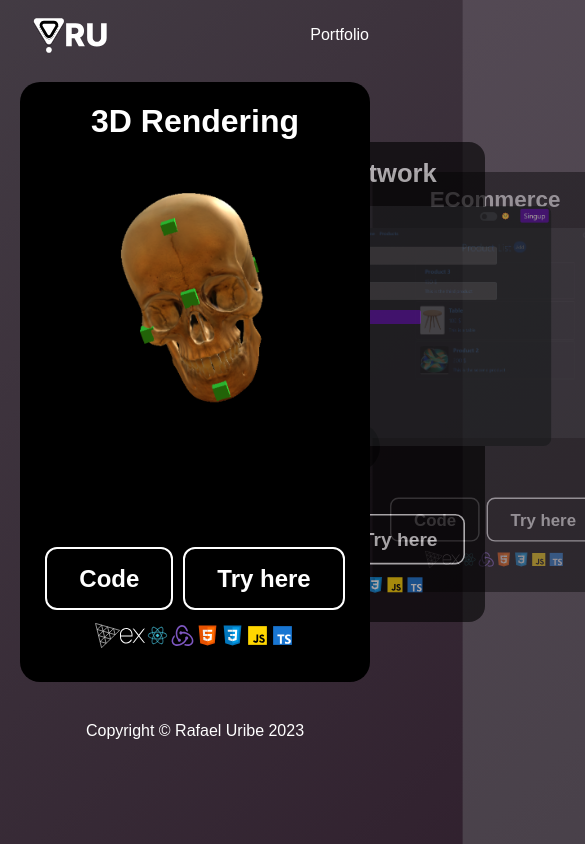
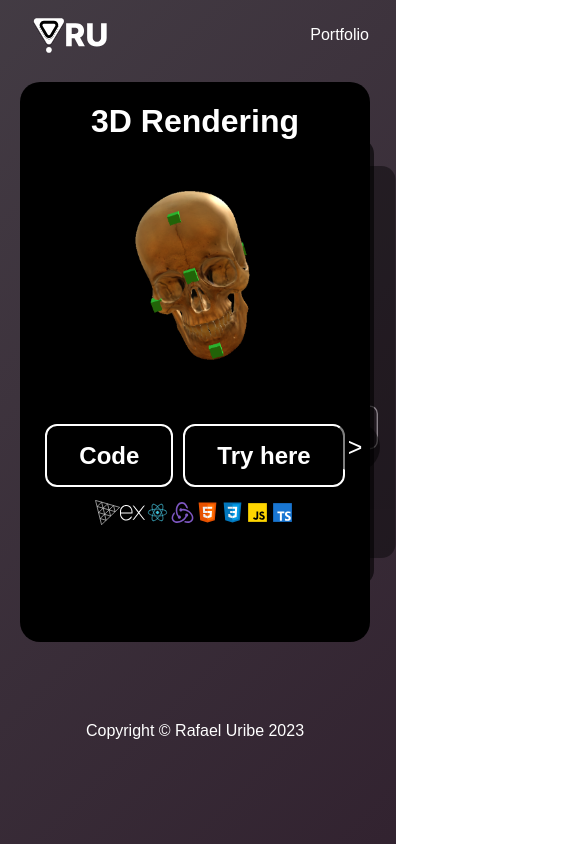
Before and after one commit to Rafael3226/blog, a Next.js app: page /portfolio/Portfolio in a window 390 px wide. Shown: the top 844 px of the page, 585 px wide, since content can reach past the window. Built offline with nearby package versions, Linux system fonts and the light colour scheme.

Commit message:
Responsive Carousel

```diff
--- a/components/assets/carousel/ArrowButton.tsx
+++ b/components/assets/carousel/ArrowButton.tsx
@@ -1,7 +1,7 @@
 import styled from "styled-components";
 
 export const ArrowButton = styled.button`
-  z-index: 3;
+  z-index: 3000;
   color: #fff;
   width: 50px;
   height: 50px;
--- a/components/assets/carousel/Cards.tsx
+++ b/components/assets/carousel/Cards.tsx
@@ -7,33 +7,31 @@ export const Cards = styled.div`
   padding: 20px;
 
   #item-1 {
-    transform: translatex(-300px) scale(0.7);
+    transform: translatex(-20vw) scale(0.7);
     opacity: 0.4;
     z-index: 1000;
   }
   #item-2 {
-    transform: translatex(-150px) scale(0.8);
+    transform: translatex(-10vw) scale(0.8);
     opacity: 0.6;
     z-index: 1010;
   }
   #item-3 {
-    transform: translatex(0) scale(1);
-    opacity: 1;
     z-index: 1020;
   }
   #item-4 {
-    transform: translatex(150px) scale(0.8);
+    transform: translatex(10vw) scale(0.8);
     opacity: 0.6;
     z-index: 1010;
   }
   #item-5 {
-    transform: translatex(300px) scale(0.7);
+    transform: translatex(20vw) scale(0.7);
     opacity: 0.4;
     z-index: 1000;
   }
 `;
 
-export const Card = styled.label`
+export const Card = styled.div`
   display: flex;
   justify-content: center;
   flex-wrap: nowrap;
@@ -44,7 +42,25 @@ export const Card = styled.label`
 `;
 
 export const CardImage = styled.img`
-  width: auto;
-  height: 600px;
+  width: 100%;
+  height: auto;
   border-radius: 10px;
 `;
+
+export const DivImage = styled.div`
+  display: flex;
+  align-items: center;
+
+  height: 250px;
+  width: 240px;
+  margin-bottom: 30px;
+
+  @media (min-width: 768px) {
+    width: 380px;
+    height: 380px;
+  }
+  @media (min-width: 992px) {
+    width: 420px;
+    height: 400px;
+  }
+`;
--- a/components/assets/carousel/Carousel.tsx
+++ b/components/assets/carousel/Carousel.tsx
@@ -33,12 +33,7 @@ function Carousel({ items }: { items: ReactElement[] }) {
           const itemId = `item-${calculateStyleIndex(index, i)}`;
           return (
             itemId !== "item-0" && (
-              <Card
-                key={i}
-                htmlFor={itemId}
-                id={itemId}
-                onClick={() => setIndex(i)}
-              >
+              <Card key={i} id={itemId} onClick={() => setIndex(i)}>
                 {item}
               </Card>
             )
--- a/pages/portfolio/Project.tsx
+++ b/pages/portfolio/Project.tsx
@@ -7,14 +7,16 @@ const Project = styled.div`
 
   background-color: #000;
   width: 350px;
-  height: 600px;
+  height: 560px;
   border-radius: 20px;
 
   @media (min-width: 768px) {
     width: 600px;
+    height: 580px;
   }
   @media (min-width: 992px) {
     width: 800px;
+    height: 600px;
   }
   @media (min-width: 1200px) {
     width: 1000px;
--- a/pages/portfolio/ProjectTemplate.tsx
+++ b/pages/portfolio/ProjectTemplate.tsx
@@ -1,4 +1,4 @@
-import { CardImage } from "components/assets/carousel/Cards";
+import { CardImage, DivImage } from "components/assets/carousel/Cards";
 import DarkBackground from "components/assets/contact-information/DarkBackground";
 import {
   CSS,
@@ -50,9 +50,9 @@ function ProjectTemplate({
   return (
     <Project>
       <h1>{title}</h1>
-      <div style={{ flexGrow: 1 }}>
-        <CardImage style={{ height: "300px" }} src={img} />
-      </div>
+      <DivImage>
+        <CardImage src={img} />
+      </DivImage>
       <div>
         <ProjectLink href={github}>Code</ProjectLink>
         <ProjectLink href={url}>{"Try here"}</ProjectLink>
```
